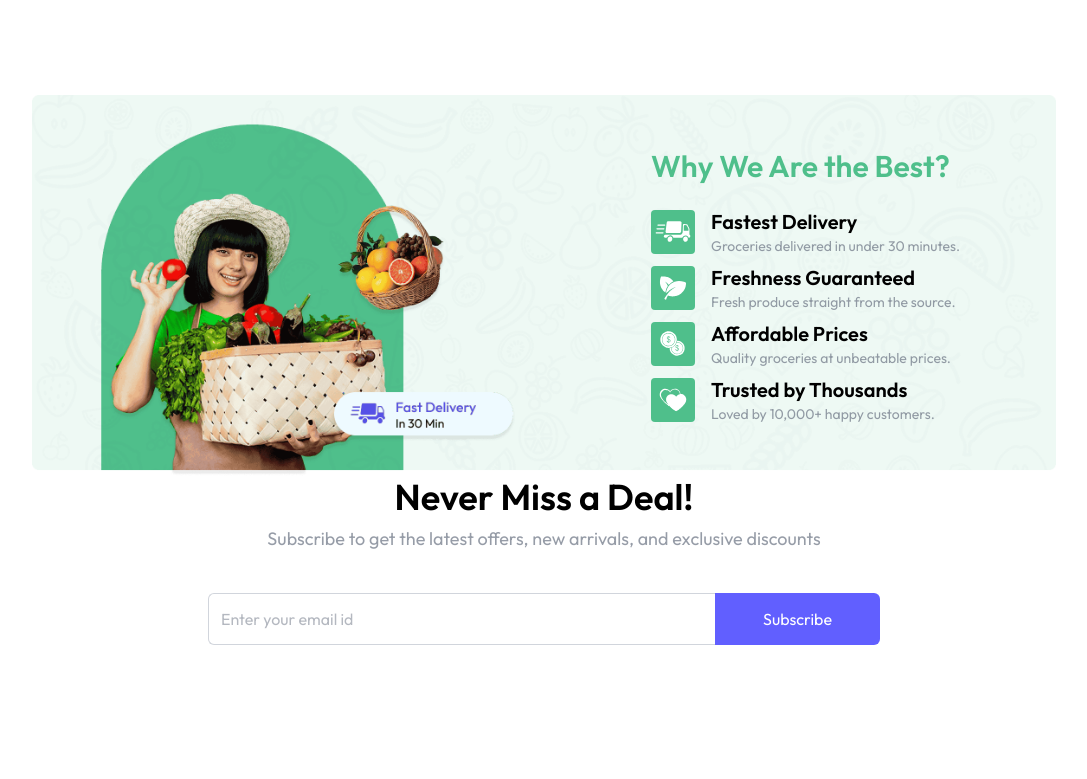
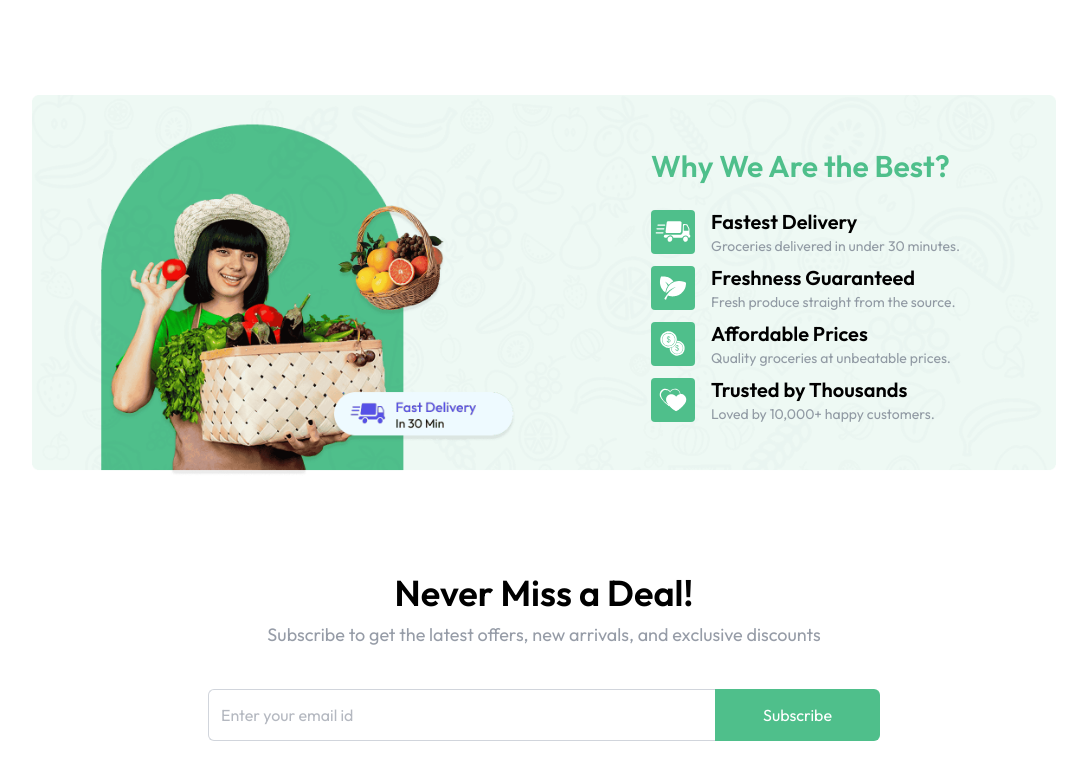
Before and after one commit to Kafoor-Nimas/Grocery-Delivery, a React (Vite) app in the folder client/: page / in a window 1280 px wide. Shown: the part 1205-1984 px from the top of the page, without its empty margins (96-1183 px from the left). Before the commit the page ends 1850 px from the top, so only its background shows below. Built offline with nearby package versions, Linux system fonts and the light colour scheme.

Commit message:
completed newsLetter UI component

```diff
--- a/client/src/components/NewsLetter.jsx
+++ b/client/src/components/NewsLetter.jsx
@@ -1,6 +1,6 @@
 const NewsLetter = () => {
   return (
-    <div className="flex flex-col items-center justify-center text-center space-y-2">
+    <div className="flex flex-col items-center justify-center text-center space-y-2 mt-24 pb-14">
       <h1 className="md:text-4xl text-2xl font-semibold">Never Miss a Deal!</h1>
       <p className="md:text-lg text-gray-500/70 pb-8">
         Subscribe to get the latest offers, new arrivals, and exclusive
@@ -15,7 +15,7 @@
         />
         <button
           type="submit"
-          className="md:px-12 px-8 h-full text-white bg-indigo-500 hover:bg-indigo-600 transition-all cursor-pointer rounded-md rounded-l-none"
+          className="md:px-12 px-8 h-full text-white bg-primary hover:bg-primary-dull transition-all cursor-pointer rounded-md rounded-l-none"
         >
           Subscribe
         </button>
```
